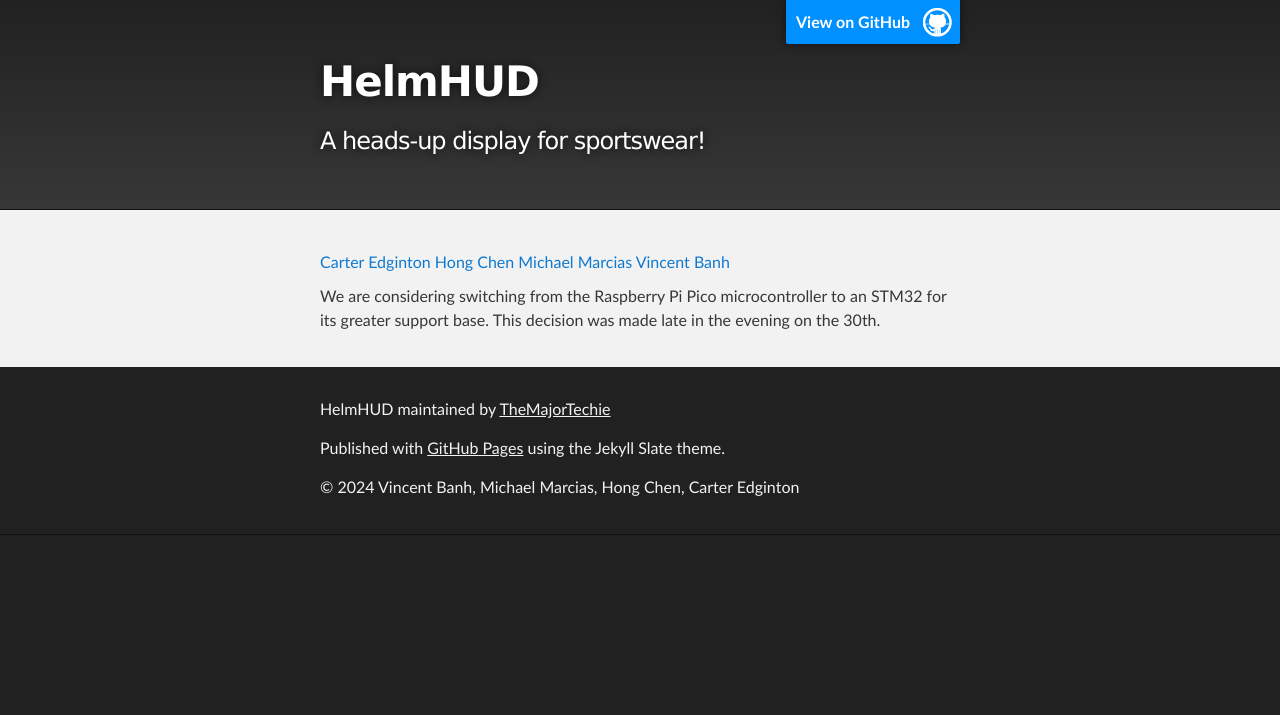
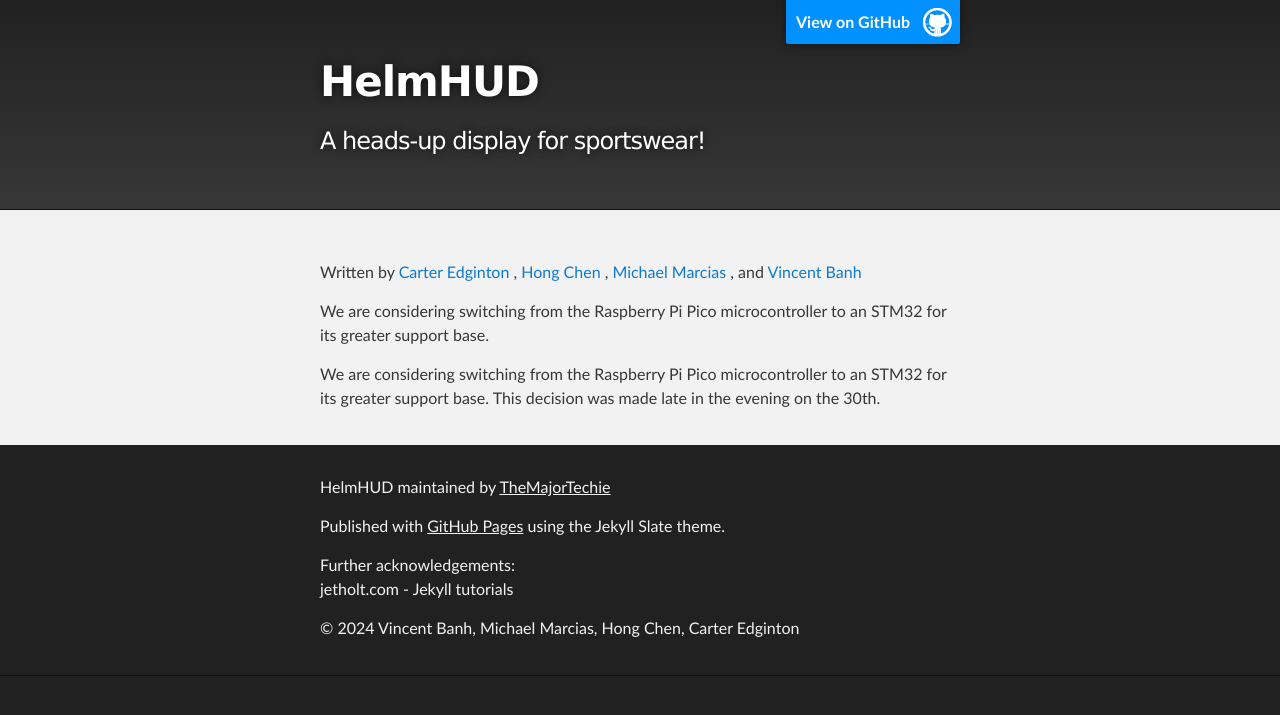
Before and after one commit to TheMajorTechie/HelmHUD, a Jekyll site: the page built from _posts/2024-01-31-Microcontroller Decisions.md, in a window 1280 px wide. Shown: the top 715 px of the page. Built offline with Jekyll 4.4.1, drawn with Linux system fonts in a browser that asks for light colours; our own code applies the rules of GitHub Pages for plain Markdown files.

Commit message:
pretty-ify authors list

```diff
--- a/_layouts/post.html
+++ b/_layouts/post.html
@@ -35,11 +35,17 @@
     <!-- MAIN CONTENT -->
     <div id="main_content_wrap" class="outer">
       <section id="main_content" class="inner">
-        {% for author in site.authors %}
-	        {% if page.authors contains author.username or author.username == page.authors %}
-	            <a href="{{ site.url }}{{ site.baseurl }}/author/{{ author.username }}">{{ author.name }}</a>
-	        {% endif %}
-        {% endfor %}
+        {% assign authordata = '' | split:'@' %}
+            {% for author in site.authors %}
+                {% if page.authors contains author.username or author.username == page.authors %}
+                    {% capture data %}
+                        <a href="{{ site.url }}{{ site.baseurl }}/author/{{ author.username }}">{{ author.name }}</a>
+                    {% endcapture %}
+                    {% assign authordata = authordata | push: data %}
+                {% endif %}
+            {% endfor %}
+            <p>Written by {{ authordata | array_to_sentence_string }}</p>
+		<p>{{ page.description }}</p>
 		{{ content }}
       </section>
 
@@ -50,6 +56,9 @@
         <p class="copyright">{{ site.title | default: site.github.repository_name }} maintained by <a href="{{ site.github.owner_url }}">{{ site.github.owner_name }}</a></p>
         {% endif %}
         <p>Published with <a href="https://pages.github.com">GitHub Pages</a> using the Jekyll Slate theme.</p>
+		<p>Further acknowledgements:
+		<br>jetholt.com - Jekyll tutorials
+		</p>
 		<p>© 2024 Vincent Banh, Michael Marcias, Hong Chen, Carter Edginton</p>
       </footer>
     </div>
```
Also changed, not shown: _layouts/default.html (+13 -5 lines).
